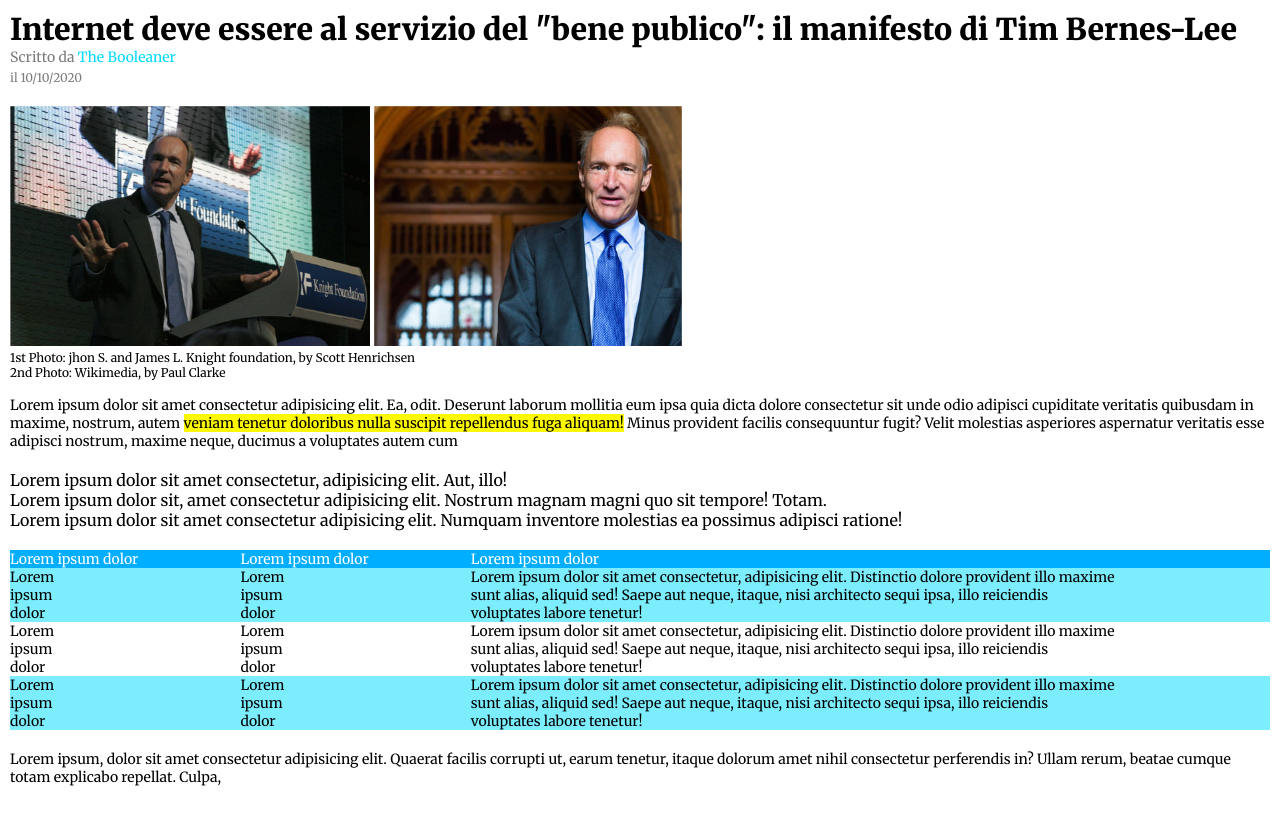
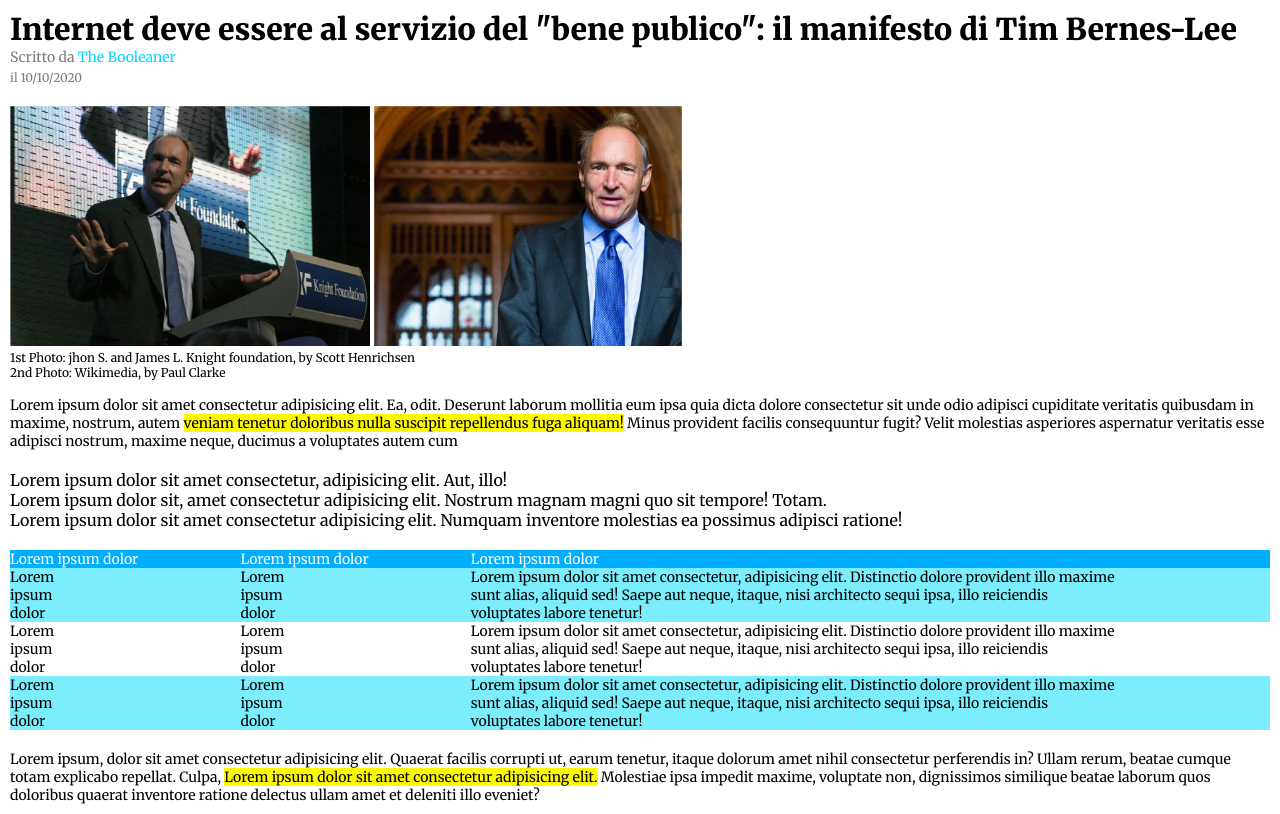
Before and after one commit to alex02r/html-css-booleaner, a plain HTML site: page index.html in a window 1280 px wide. Shown: the part 62-876 px from the top of the page. Drawn offline with Linux system fonts and the light colour scheme.

Commit message:
[FIX] Add text highlited to Last paragraph of main

```diff
--- a/index.html
+++ b/index.html
@@ -73,7 +73,7 @@
             </table>
             <br>
             <p>
-                Lorem ipsum, dolor sit amet consectetur adipisicing elit. Quaerat facilis corrupti ut, earum tenetur, itaque dolorum amet nihil consectetur perferendis in? Ullam rerum, beatae cumque totam explicabo repellat. Culpa, <obcaecati class="lorem"></obcaecati>
+                Lorem ipsum, dolor sit amet consectetur adipisicing elit. Quaerat facilis corrupti ut, earum tenetur, itaque dolorum amet nihil consectetur perferendis in? Ullam rerum, beatae cumque totam explicabo repellat. Culpa, <span class="high">Lorem ipsum dolor sit amet consectetur adipisicing elit.</span>  Molestiae ipsa impedit maxime, voluptate non, dignissimos similique beatae laborum quos doloribus quaerat inventore ratione delectus ullam amet et deleniti illo eveniet?
             </p>
         </section>
     </main>
```
